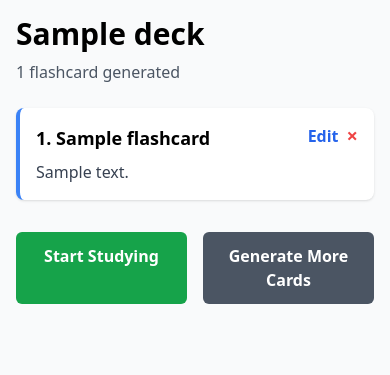
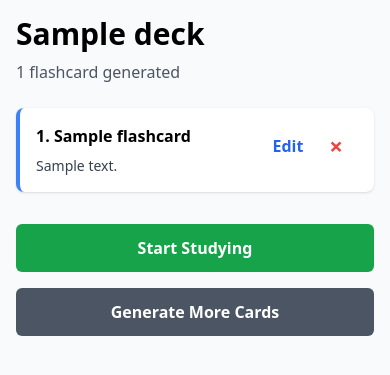
Before and after one commit to finleystephenson/gizmo-lite, a Flask app: page /preview/1 in a window 390 px wide. Shown: the part 112-487 px from the top of the page. Run offline with Flask 3, Linux system fonts and the light colour scheme; tables that the repository leaves empty hold one stand-in row (values such as "Sample post"); some libraries are stand-ins or nearby versions.

Commit message:
feat(07-02): make forms and cards mobile responsive
- index.html: Button full-width on mobile, auto on desktop
- decks.html: Import form stacks on mobile, inline on desktop
- decks.html: Deck action buttons stack vertically on mobile
- preview.html: Card grid single column on mobile, 2 cols on desktop
- preview.html: Edit/delete buttons have 44px tap targets
- preview.html: Action buttons stack on mobile
- All buttons have min-h-[44px] for proper tap targets

```diff
--- a/src/templates/index.html
+++ b/src/templates/index.html
@@ -68,9 +68,10 @@ The AI will generate flashcards focusing on the most important information."
         <!-- For students: This button submits the form data to /generate -->
         <!-- hover:bg-blue-700 makes it darker on mouse hover -->
         <!-- transition-colors animates the color change smoothly -->
+        <!-- Responsive: Full-width on mobile, auto-width on desktop (sm:w-auto) -->
         <button
             type="submit"
-            class="w-full bg-blue-600 text-white py-2 px-4 rounded-md hover:bg-blue-700 transition-colors font-bold"
+            class="w-full sm:w-auto bg-blue-600 text-white py-3 px-6 rounded-md hover:bg-blue-700 transition-colors font-bold"
         >
             Generate Flashcards
         </button>
--- a/src/templates/preview.html
+++ b/src/templates/preview.html
@@ -13,26 +13,28 @@
     <!-- Grid of flashcards -->
     <!-- For students: Each card is numbered and displays question/answer -->
     <!-- The "Edit" button opens a modal, the "x" button deletes the card -->
-    <div id="flashcardsGrid" class="grid gap-4 mb-8">
+    <!-- Responsive: Single column on mobile, 2 columns on desktop (md:grid-cols-2) -->
+    <div id="flashcardsGrid" class="grid grid-cols-1 md:grid-cols-2 gap-4 mb-8">
         {% for card in flashcards %}
         <div data-card-id="{{ card.id }}" class="bg-white p-4 rounded-lg shadow border-l-4 border-blue-500 relative">
             <div class="flex justify-between items-start">
-                <div class="flex-1">
+                <div class="flex-1 pr-2">
                     <!-- Question (bold) -->
-                    <div class="question-text font-bold text-lg mb-2"><span class="card-number">{{ loop.index }}</span>. {{ card.question }}</div>
+                    <div class="question-text font-bold text-base sm:text-lg mb-2"><span class="card-number">{{ loop.index }}</span>. {{ card.question }}</div>
                     <!-- Answer (gray text) -->
-                    <div class="answer-text text-gray-700">{{ card.answer }}</div>
+                    <div class="answer-text text-gray-700 text-sm sm:text-base">{{ card.answer }}</div>
                 </div>
                 <!-- Action buttons container -->
-                <div class="flex items-center gap-2 ml-4">
+                <!-- For students: min-h/min-w ensure tappable size on mobile (44px minimum) -->
+                <div class="flex items-center gap-1 sm:gap-2 ml-2">
                     <!-- Edit button -->
                     <button onclick="editCard({{ card.id }})"
-                            class="text-blue-600 hover:text-blue-800 font-semibold">
+                            class="text-blue-600 hover:text-blue-800 font-semibold min-h-[44px] min-w-[44px] flex items-center justify-center">
                         Edit
                     </button>
                     <!-- Delete button (red x) -->
                     <button onclick="deleteCard({{ card.id }})"
-                            class="text-red-500 hover:text-red-700 font-bold text-xl leading-none"
+                            class="text-red-500 hover:text-red-700 font-bold text-2xl leading-none min-h-[44px] min-w-[44px] flex items-center justify-center"
                             title="Delete this flashcard">
                         &times;
                     </button>
@@ -44,15 +46,16 @@
 
     <!-- Action buttons at bottom -->
     <!-- For students: These buttons provide clear next steps -->
-    <div class="flex gap-4">
+    <!-- Responsive: Stacks on mobile, side by side on desktop -->
+    <div class="flex flex-col sm:flex-row gap-4">
         <!-- Start Studying button (Phase 4 will implement /study route) -->
         <a href="/study/{{ deck.id }}"
-           class="flex-1 bg-green-600 text-white py-3 px-6 rounded-md hover:bg-green-700 transition-colors font-bold text-center">
+           class="flex-1 bg-green-600 text-white py-3 px-6 rounded-md hover:bg-green-700 transition-colors font-bold text-center min-h-[44px] flex items-center justify-center">
             Start Studying
         </a>
         <!-- Generate More Cards button returns to homepage -->
         <a href="/"
-           class="flex-1 bg-gray-600 text-white py-3 px-6 rounded-md hover:bg-gray-700 transition-colors font-bold text-center">
+           class="flex-1 bg-gray-600 text-white py-3 px-6 rounded-md hover:bg-gray-700 transition-colors font-bold text-center min-h-[44px] flex items-center justify-center">
             Generate More Cards
         </a>
     </div>
```
Also changed, not shown: src/templates/decks.html (+14 -11 lines).
